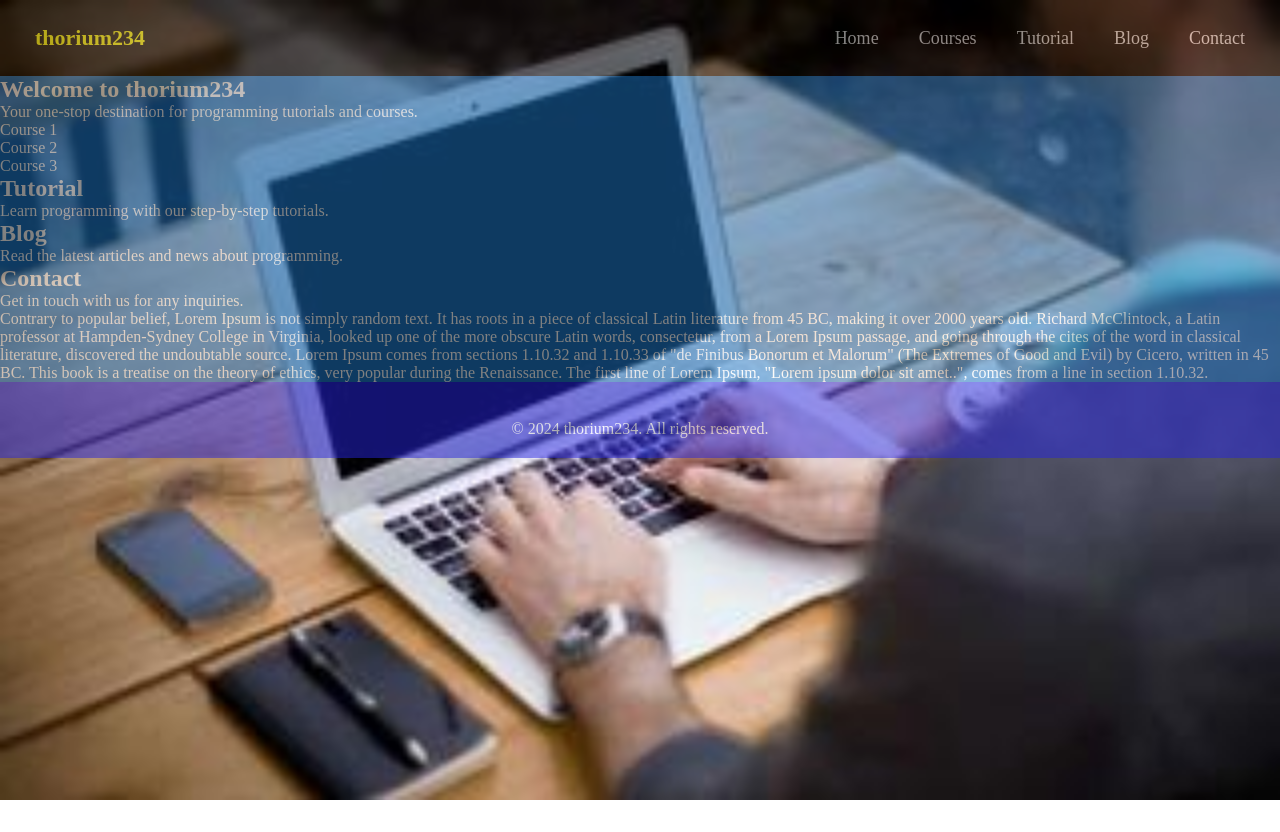
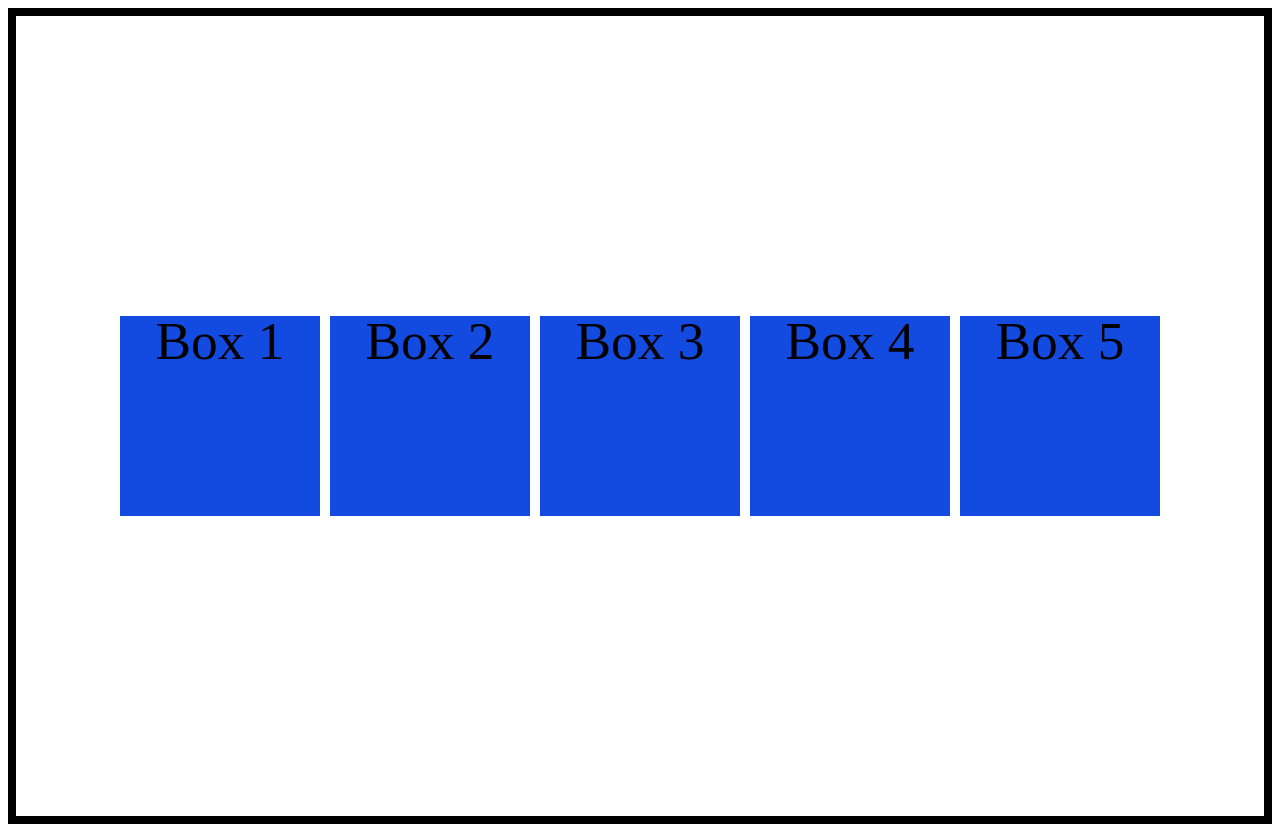
Before and after one commit to Thorium234/fullStackRoadMap, a plain HTML site: page harryDev/index.html in a window 1280 px wide. Before the commit the page ends 800 px from the top, so only its background shows below. Drawn offline with Linux system fonts and the light colour scheme.

Commit message:
centering a div

```diff
--- a/harryDev/index.html
+++ b/harryDev/index.html
@@ -2,114 +2,35 @@
 <html lang="en">
 <head>
   <meta charset="UTF-8">
-  <meta name="viewport" content="width=device-width, initial-scale=1.0">
-  <title>CSS Navbar Example</title>
+  <title>Display Inline-Block Example</title>
   <style>
-    * {
-      margin: 0;
-      padding: 0;
-      box-sizing: border-box;
+    body{
+      min-height: 800px;
+      display:flex;
+       justify-content: center;/*centre a div*/
+      border: 8px solid black;
+      align-items: center;/*align items to the end of the container*/
+     /* you can use display flex,justify content centre and
+     allign items centre to centre a div */
+    }
+    .demo {
 
-
-    }
-    body{
-      background-image: url(./images/1-400x200.jpg);
-      background-size: cover;
-      background-attachment: fixed;
-
-
-
-
-    }
-    #hue{
-      opacity: 50%;
-      background-color: rgb(29, 117, 194);
-
-      color: white;
-    }
-
-    nav {
-      background-color: black;
-      display: flex;
-      align-items: center;
-      padding: 15px;
-    }
-
-    nav a {
-      color: white;
-      text-decoration: none;
-      padding: 10px 20px;
-      font-size: 18px;
-      transition: background 0.3s ease;
-    }
-
-    nav a:hover {
-      background-color: #444;
-      border-radius: 5px;
-    }
-
-    .Icon {
-      font-weight: bold;
-      font-size: 22px;
-      color: yellow;
-      margin-right: auto;
-    }
-
-    @media (max-width: 600px) {
-      nav {
-        flex-direction: column;
-        align-items: flex-start;
-      }
-
-      nav a {
-        display: block;
-        width: 100%;
-      }
+      background-color: rgb(19, 74, 224);
+      width: 200px;
+      height: 200px;
+      margin: 5px;
+      text-align: center;
+      line-height: 50px;
+      font-size: 40pt;
     }
   </style>
 </head>
 <body>
-  <div id="hue">
 
-  <nav>
-    <a href="#home" class="Icon">thorium234</a>
-    <a href="#home">Home</a>
-    <a href="#courses">Courses</a>
-    <a href="#tu">Tutorial</a>
-    <a href="#blog">Blog</a>
-    <a href="#tell">Contact</a>
-  </nav>
-  <section id="home">
-    <h1>Welcome to thorium234</h1>
-    <p>Your one-stop destination for programming tutorials and courses.</p>
-  </section>
-  <section id="courses">
-    <ul>
-      <li>Course 1</li>
-      <li>Course 2</li>
-      <li>Course 3</li>
-    </ul>
-  </section>
-  <section id="tu">
-    <h2>Tutorial</h2>
-    <p>Learn programming with our step-by-step tutorials.</p>
-  </section>
-  <section id="blog">
-    <h2>Blog</h2>
-    <p>Read the latest articles and news about programming.</p>
-  </section>
-  <section id="tell">
-    <h2>Contact</h2>
-    <p>Get in touch with us for any inquiries.</p>
-    <p>
-      Contrary to popular belief, Lorem Ipsum is not simply random text. It has roots in a piece of classical Latin literature from 45 BC, making it over 2000 years old. Richard McClintock, a Latin professor at Hampden-Sydney College in Virginia, looked up one of the more obscure Latin words, consectetur, from a Lorem Ipsum passage, and going through the cites of the word in classical literature, discovered the undoubtable source. Lorem Ipsum comes from sections 1.10.32 and 1.10.33 of "de Finibus Bonorum et Malorum" (The Extremes of Good and Evil) by Cicero, written in 45 BC. This book is a treatise on the theory of ethics, very popular during the Renaissance. The first line of Lorem Ipsum, "Lorem ipsum dolor sit amet..", comes from a line in section 1.10.32.
-    </p>
-
-  </section>
-  <footer style="text-align: center; padding: 20px; background-color: #2724dd;">
-    <br>
-  <p>&copy; 2024 thorium234. All rights reserved.</p>
-  </footer>
-  </div>
+  <div class="demo">Box 1</div>
+  <div class="demo">Box 2</div>
+  <div class="demo">Box 3</div>
+  <div class="demo">Box 4</div>
+  <div class="demo">Box 5</div>
 </body>
 </html>
```
Also changed, not shown: harryDev/navbar.html (added, +115 -0 lines).
